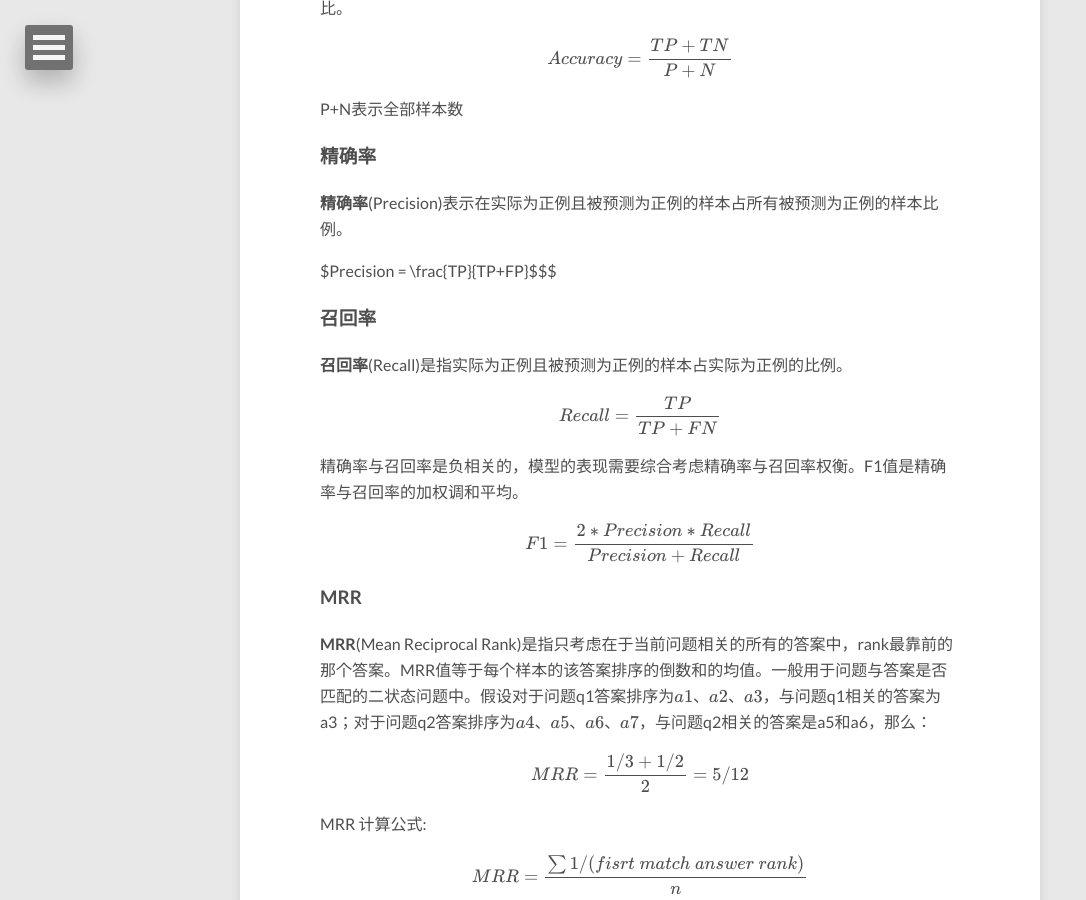
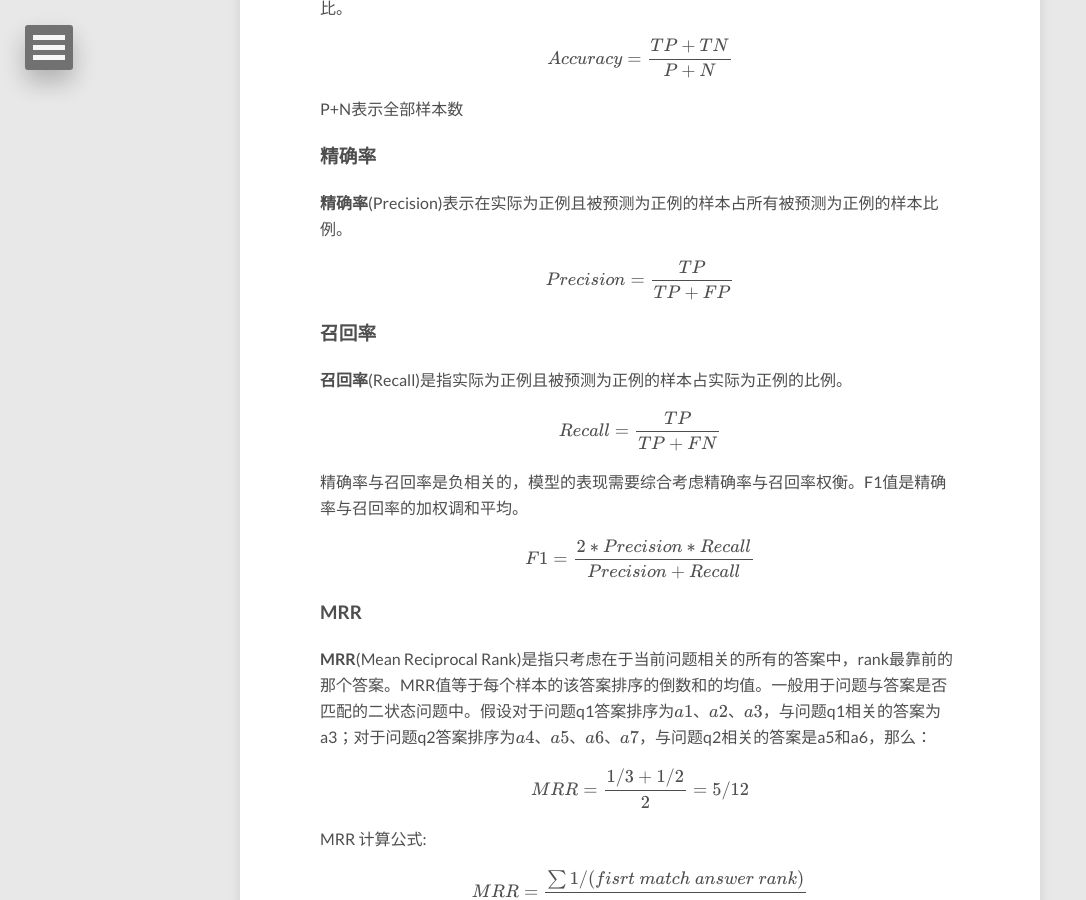
Before and after one commit to 52notebook/52notebook.github.io, a Jekyll site: the page built from _posts/2021-06-12-衡量信息检索系统的关键指标.md, in a window 1280 px wide and 900 px high, scrolled down 1509 px. Shown: the whole window, without its empty margins (0-1086 px from the left). Built offline with Jekyll 4.4.1, drawn with Linux system fonts in a browser that asks for light colours; nearby versions of some CDN libraries; formulas are drawn with MathJax 3; comment, search, counter and statistics services are not loaded.

Commit message:
信息检索

```diff
--- a/_posts/2021-06-12-衡量信息检索系统的关键指标.md
+++ b/_posts/2021-06-12-衡量信息检索系统的关键指标.md
@@ -72,7 +72,7 @@ P+N表示全部样本数
 
 **精确率**(Precision)表示在实际为正例且被预测为正例的样本占所有被预测为正例的样本比例。
 
-$Precision = \frac{TP}{TP+FP}$$$
+$$Precision = \frac{TP}{TP+FP}$$
 
 
 
```
